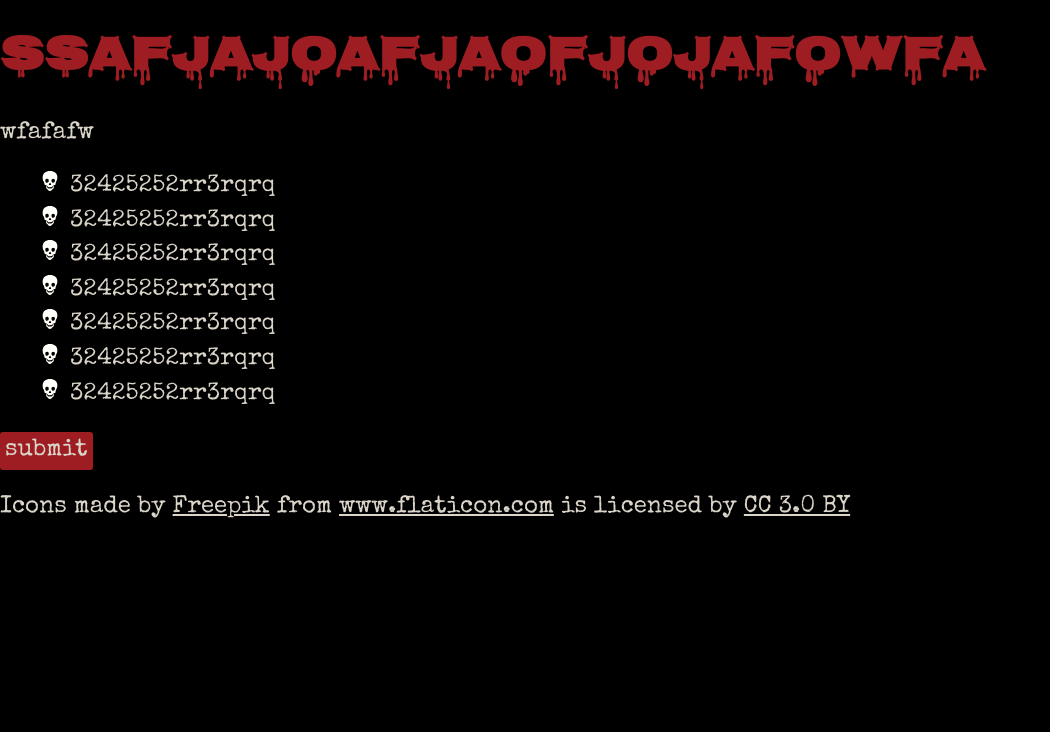
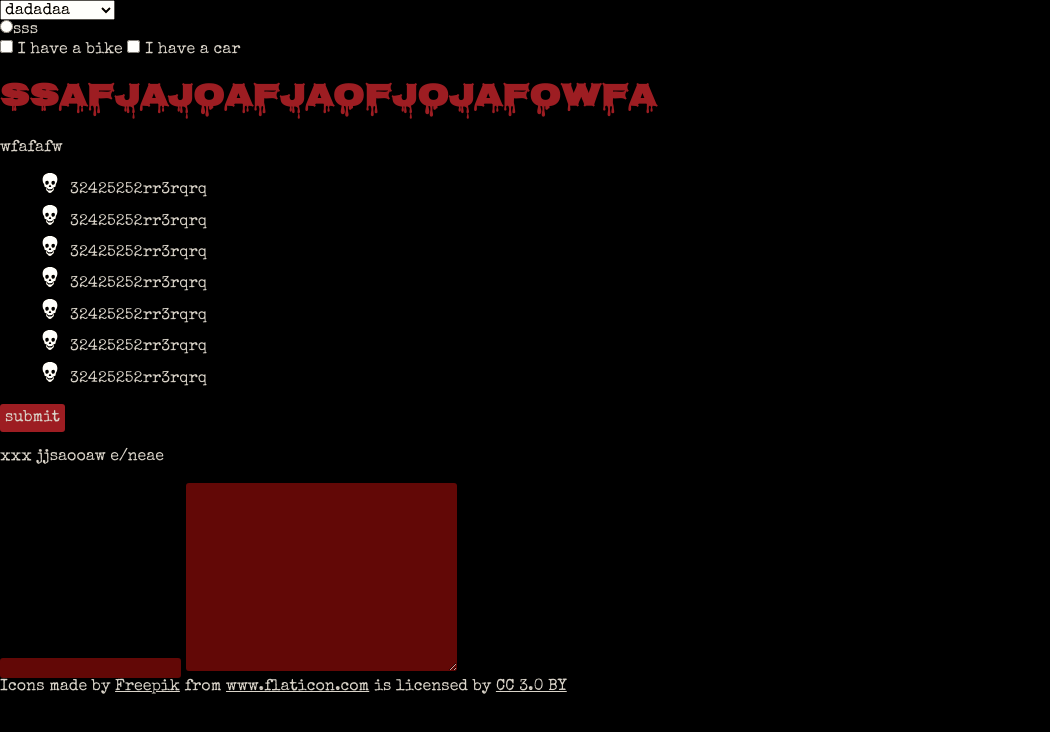
Before and after one commit to SSShooter/Creepy.CSS, a plain HTML site: page creepyUI.html in a window 1280 px wide. Shown: the whole page, without its empty margins (0-1050 px from the left). Drawn offline with nearby package versions, Linux system fonts and the light colour scheme.

Commit message:
改为less

```diff
--- /dev/null
+++ b/creepy.less
@@ -0,0 +1,73 @@
+html {
+  background: #000;
+  color: #ccc;
+  font-size: 1em;
+  filter: sepia(20%);
+  font-family: 'Special Elite', cursive;
+}
+
+h1,
+h2,
+h3,
+h4,
+h5,
+h6 {
+  transition: all 0.5s;
+  color: #af111c;
+  font-family: 'Nosifer', cursive;
+  &:hover {
+    filter: drop-shadow(0px 5px 0px rgb(112, 0, 0));
+  }
+}
+
+div,
+p,
+ul,
+ol,
+button,
+pre,
+code,
+kbd,
+samp {
+  font-family: 'Special Elite', cursive;
+}
+
+li {
+  list-style: none;
+  margin: 5px 0;
+  &:before {
+    content: '';
+    display: inline-block;
+    height: 20px;
+    width: 20px;
+    background-size: contain;
+    background-image: url('./skull.svg');
+    margin-right: 10px;
+  }
+}
+
+button {
+  padding: 5px;
+  background: #af111c;
+  color: #ccc;
+  border: none;
+  border-radius: 3px;
+}
+
+a {
+  color: inherit;
+}
+
+input,
+textarea,
+button {
+  outline-color: red;
+}
+
+input,
+textarea {
+  background-color: #700000;
+  color: #ccc;
+  border-radius: 3px;
+  border: none;
+}
--- a/creepyUI.html
+++ b/creepyUI.html
@@ -7,73 +7,22 @@
     <meta http-equiv="X-UA-Compatible" content="ie=edge">
     <link href="https://fonts.googleapis.com/css?family=Amatic+SC|Creepster|Nosifer|Special+Elite|Stardos+Stencil" rel="stylesheet">
     <link rel="stylesheet" href="./normalize.css">
+    <link rel="stylesheet" href="./creepy.css">
     <title>Document</title>
-    <style>
-        html {
-            background: #000;
-            color: #ccc;
-            font-size: 1.5em;
-            filter: sepia(20%)
-        }
-
-        h1,
-        h2,
-        h3,
-        h4,
-        h5,
-        h6 {
-            transition: all .5s;
-            color: #af111c;
-            font-family: 'Nosifer', cursive;
-        }
-
-        h1:hover,
-        h2:hover,
-        h3:hover,
-        h4:hover,
-        h5:hover,
-        h6:hover {
-            filter: drop-shadow(0px 5px 0px rgb(112, 0, 0));
-        }
-
-        div,
-        p,
-        ul,
-        ol,
-        button {
-            font-family: 'Special Elite', cursive;
-        }
-
-        li {
-            list-style: none;
-            margin: 5px 0;
-        }
-
-        li:before {
-            content: '';
-            display: inline-block;
-            height: 20px;
-            width: 20px;
-            background-size: contain;
-            background-image: url('./skull.svg');
-            margin-right: 10px;
-        }
-
-        button {
-            padding: 5px;
-            background: #af111c;
-            color: #ccc;
-            border: none;
-            border-radius: 3px;
-        }
-
-        a {
-            color: inherit;
-        }
-    </style>
 </head>
 
 <body>
+    <select name="" id="">
+        <option value="daada">dadadaa</option>
+        <option value="daada">dadwwadaa</option>
+        <option value="daada">dad2qadaa</option>
+        <option value="daada">dad141adaa</option>
+    </select>
+    <div></div>
+    <input type="radio">sss
+    <div></div>
+    <input type="checkbox" name="vehicle" value="Bike" /> I have a bike
+    <input type="checkbox" name="vehicle" value="Car" /> I have a car
     <p>
         <h1>ssafjajoafjaofjojafowfa</h1>
         <div>wfafafw</div>
@@ -88,6 +37,9 @@
         </ul>
         <button>submit</button>
     </p>
+    <pre>xxx jjsaooaw e/neae </pre>
+    <input type="text">
+    <textarea name="" id="" cols="30" rows="10"></textarea>
     <div>Icons made by
         <a href="http://www.freepik.com" title="Freepik">Freepik</a> from
         <a href="https://www.flaticon.com/" title="Flaticon">www.flaticon.com</a> is licensed by
```
Also changed, not shown: creepy.css (added).
